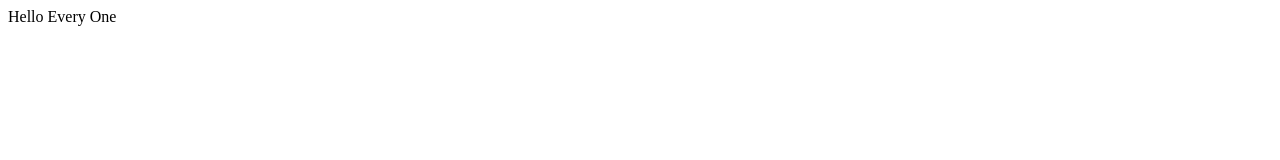
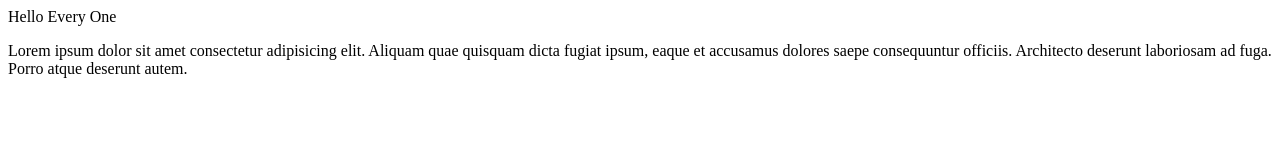
Before and after one commit to Saifullah455/First-Bootcamp-Session-30-05-20, a plain HTML site: page index.html in a window 1280 px wide. Drawn offline with Linux system fonts and the light colour scheme.

Commit message:
Add some content

```diff
--- a/index.html
+++ b/index.html
@@ -7,5 +7,6 @@
 </head>
 <body>
     <div>Hello Every One</div>
+    <p>Lorem ipsum dolor sit amet consectetur adipisicing elit. Aliquam quae quisquam dicta fugiat ipsum, eaque et accusamus dolores saepe consequuntur officiis. Architecto deserunt laboriosam ad fuga. Porro atque deserunt autem.</p>
 </body>
 </html>
```
